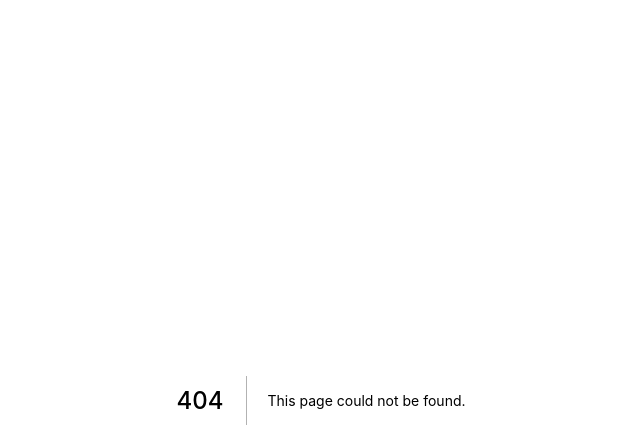
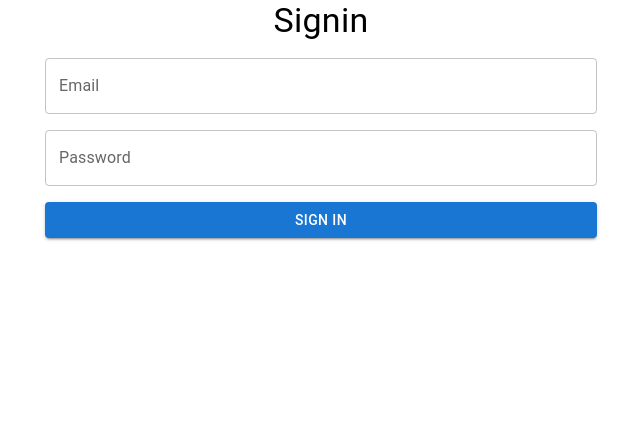
Before and after one commit to ryanarnold/minimalist-mal, a Next.js app: page /login in a window 1280 px wide. Before the commit this address had no page. Shown: the top 448 px of the page, without its empty margins (319-959 px from the left). Built offline with nearby package versions, Linux system fonts and the light colour scheme.

Commit message:
Implement authentication

```diff
--- /dev/null
+++ b/pages/login.tsx
@@ -0,0 +1,80 @@
+import Button from '@mui/material/Button';
+import Container from '@mui/material/Container';
+import Stack from '@mui/material/Stack';
+import TextField from '@mui/material/TextField';
+import Typography from '@mui/material/Typography';
+import React, { useState } from 'react';
+import { getAuth, signInWithEmailAndPassword, updateProfile } from 'firebase/auth';
+import { initializeApp } from 'firebase/app';
+import firebaseConfig from '../firebase-setup/firebaseConfig';
+
+function LoginPage() {
+  const [email, setEmail] = useState('');
+  const [password, setPassword] = useState('');
+  const [loginSuccess, setLoginSuccess] = useState(true);
+
+  const handleEmailChange = (event: any) => {
+    setEmail(event.target.value);
+  };
+
+  const handlePasswordChange = (event: any) => {
+    setPassword(event.target.value);
+  };
+
+  const handleLogin = () => {
+    initializeApp(firebaseConfig);
+    const auth = getAuth();
+    signInWithEmailAndPassword(auth, email, password)
+      .then((userCredentials) => {
+        setLoginSuccess(true);
+        updateProfile(userCredentials.user, {
+          displayName: 'foxygrandpa',
+        });
+        window.location.href = '/list';
+      })
+      .catch(() => {
+        setLoginSuccess(false);
+      });
+  };
+
+  const handlePressEnter = (event: any) => {
+    if (event.key === 'Enter') {
+      handleLogin();
+    }
+  };
+
+  return (
+    <Container maxWidth="sm">
+      <Stack gap={2}>
+        <Typography textAlign="center" variant="h4">
+          Signin
+        </Typography>
+        <TextField
+          label="Email"
+          variant="outlined"
+          value={email}
+          onChange={handleEmailChange}
+          onKeyDown={handlePressEnter}
+        />
+        <TextField
+          label="Password"
+          type="password"
+          variant="outlined"
+          value={password}
+          onChange={handlePasswordChange}
+          onKeyDown={handlePressEnter}
+        />
+        {!loginSuccess && (
+          <Typography color="red">
+            Login failed. Check that your email and password is correct.
+          </Typography>
+        )}
+        <Button variant="contained" onClick={handleLogin}>
+          Sign In
+        </Button>
+      </Stack>
+    </Container>
+  );
+}
+
+export default LoginPage;
```
Also changed, not shown: pages/index.tsx (+7 -0 lines), pages/list.tsx (added, +53 -0 lines), pages/signup.tsx (+25 -9 lines).
